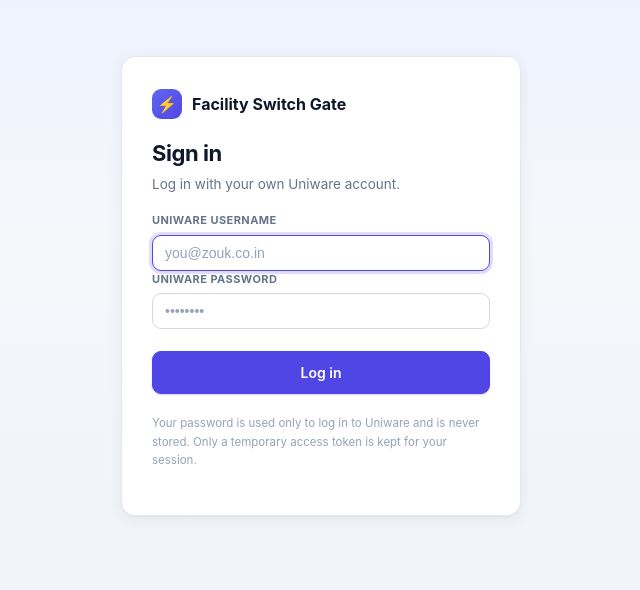
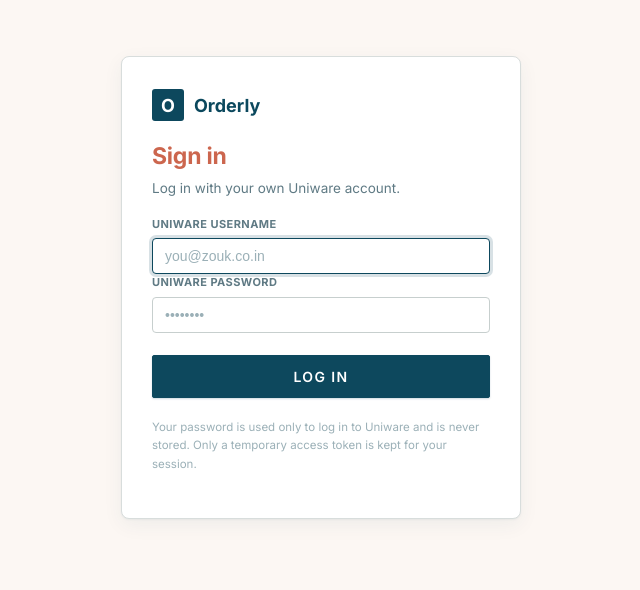
Before and after one commit to eswarmediboina-jpg/Inventory-Allocation-Gate, a Flask app: page /login in a window 1280 px wide. Shown: the top 590 px of the page, without its empty margins (319-959 px from the left). Run offline with Flask 3, Linux system fonts and the light colour scheme.

Commit message:
Rebrand to Orderly + Zouk brand skin (teal/terracotta/cream, Inter, squared)
Pulled Zouk's real tokens from the storefront: deep teal #0d485d primary,
terracotta #cc664e headings, cream #fcf7f3 background, Inter, uppercase
squared buttons. Renamed app to Orderly (brand mark + titles).

```diff
--- a/static/app.css
+++ b/static/app.css
@@ -2,31 +2,37 @@
    Facility Switch Gate — shared design system
    Clean, modern ops tool. Slate neutrals + indigo primary.
    ========================================================================== */
+@import url('https://fonts.googleapis.com/css2?family=Inter:wght@400;500;600;700&display=swap');
+
+/* Zouk brand system — deep teal + terracotta on warm cream, Inter, squared. */
 :root {
-  --bg:        #eef1f6;
-  --bg-grad-1: #eef2ff;
-  --bg-grad-2: #f5f7fb;
+  --bg:        #fcf7f3;   /* Zouk cream */
+  --bg-grad-1: #fcf7f3;
+  --bg-grad-2: #ffffff;
   --surface:   #ffffff;
-  --border:    #e4e8f0;
-  --border-strong: #d4dae5;
-  --text:      #0f172a;
-  --text-mut:  #64748b;
-  --text-faint:#94a3b8;
+  --border:    #d8dddc;
+  --border-strong: #c7cfce;
+  --text:      #0b485d;   /* Zouk deep teal */
+  --text-mut:  #5f7a84;
+  --text-faint:#9bb0b7;
 
-  --primary:   #4f46e5;
-  --primary-h: #4338ca;
-  --primary-weak: #eef2ff;
+  --primary:   #0d485d;   /* Zouk teal (buttons/links) */
+  --primary-h: #093749;
+  --primary-weak: #e6edf1;
 
-  --ok-bg: #dcfce7; --ok-tx: #15803d;
-  --warn-bg: #fef3c7; --warn-tx: #b45309;
-  --dang-bg: #fee2e2; --dang-tx: #b91c1c;
-  --blue-bg: #dbeafe; --blue-tx: #1d4ed8;
+  --accent:    #cc664e;   /* Zouk terracotta (headings) */
+  --accent-h:  #b4553f;
 
-  --radius: 14px;
-  --radius-sm: 9px;
-  --shadow: 0 1px 2px rgba(15,23,42,.04), 0 4px 16px rgba(15,23,42,.06);
-  --shadow-sm: 0 1px 2px rgba(15,23,42,.06);
-  --ring: 0 0 0 3px rgba(79,70,229,.18);
+  --ok-bg: #dce9d2; --ok-tx: #307a07;
+  --warn-bg: #fdecd8; --warn-tx: #b45309;
+  --dang-bg: #f7d7d7; --dang-tx: #cb2b2b;
+  --blue-bg: #e4edf0; --blue-tx: #0d485d;   /* facility pill = teal tint */
+
+  --radius: 8px;
+  --radius-sm: 4px;
+  --shadow: 0 1px 2px rgba(11,72,93,.05), 0 6px 20px rgba(11,72,93,.06);
+  --shadow-sm: 0 1px 2px rgba(11,72,93,.07);
+  --ring: 0 0 0 3px rgba(13,72,93,.16);
   --font: "Inter", -apple-system, BlinkMacSystemFont, "Segoe UI", Roboto, Helvetica, Arial, sans-serif;
 }
 
@@ -36,8 +42,7 @@ html, body { margin: 0; }
 body {
   font-family: var(--font);
   color: var(--text);
-  background: linear-gradient(180deg, var(--bg-grad-1) 0%, var(--bg-grad-2) 220px, var(--bg) 100%);
-  background-attachment: fixed;
+  background: var(--bg);
   font-size: 14px;
   line-height: 1.5;
   -webkit-font-smoothing: antialiased;
@@ -57,24 +62,24 @@ body {
   font-size: 15px; font-weight: 700; color: var(--text); letter-spacing: -.01em;
 }
 .who .brand .logo {
-  width: 26px; height: 26px; border-radius: 8px;
-  background: linear-gradient(135deg, #6366f1, #4f46e5);
+  width: 28px; height: 28px; border-radius: 3px;
+  background: var(--primary);
   display: inline-flex; align-items: center; justify-content: center;
-  color: #fff; font-size: 15px; box-shadow: 0 2px 6px rgba(79,70,229,.35);
+  color: #fff; font-size: 14px; font-weight: 700; box-shadow: 0 2px 6px rgba(11,72,93,.3);
 }
 .who .right { display: flex; align-items: center; gap: 14px; }
 .who a { color: var(--primary); text-decoration: none; font-weight: 600; }
 .who a:hover { text-decoration: underline; }
 
 /* ---- Headings ---- */
-h1 { font-size: 22px; font-weight: 700; letter-spacing: -.02em; margin: 14px 0 4px; }
+h1 { font-size: 23px; font-weight: 700; letter-spacing: -.01em; margin: 14px 0 4px; color: var(--accent); }
 h2 { font-size: 15px; font-weight: 700; margin: 0 0 4px; }
 p.sub { color: var(--text-mut); font-size: 13.5px; margin: 0 0 18px; max-width: 70ch; }
 
 .badge {
-  display: inline-block; background: var(--warn-bg); color: var(--warn-tx);
-  font-size: 11px; font-weight: 700; letter-spacing: .04em;
-  padding: 4px 10px; border-radius: 999px;
+  display: inline-block; background: #f6e3dd; color: var(--accent-h);
+  font-size: 10.5px; font-weight: 700; letter-spacing: .08em; text-transform: uppercase;
+  padding: 4px 10px; border-radius: 2px;
 }
 
 /* ---- Cards / panels ---- */
@@ -108,10 +113,11 @@ select { appearance: none; background-image:
 /* ---- Buttons ---- */
 button, .btn {
   display: inline-flex; align-items: center; justify-content: center; gap: 6px;
-  padding: 10px 18px; font-size: 13.5px; font-weight: 600; font-family: inherit;
+  padding: 11px 24px; font-size: 12.5px; font-weight: 600; font-family: inherit;
+  text-transform: uppercase; letter-spacing: .1em;
   color: #fff; background: var(--primary); border: 1px solid var(--primary);
-  border-radius: var(--radius-sm); cursor: pointer;
-  box-shadow: 0 1px 2px rgba(79,70,229,.25); transition: background .12s, box-shadow .12s, transform .02s;
+  border-radius: 2px; cursor: pointer;
+  box-shadow: 0 1px 2px rgba(11,72,93,.2); transition: background .12s, box-shadow .12s, transform .02s;
 }
 button:hover, .btn:hover { background: var(--primary-h); border-color: var(--primary-h); }
 button:active, .btn:active { transform: translateY(1px); }
--- a/templates/index.html
+++ b/templates/index.html
@@ -2,13 +2,13 @@
 <html lang="en">
 <head>
 <meta charset="UTF-8">
-<title>Facility Switch Gate</title>
-<link rel="stylesheet" href="{{ url_for('static', filename='app.css') }}?v=1">
+<title>Orderly · Facility Switch Gate</title>
+<link rel="stylesheet" href="{{ url_for('static', filename='app.css') }}?v=2">
 </head>
 <body>
 <div class="wrap">
   <div class="who">
-    <span class="brand"><span class="logo">⚡</span> Facility Switch Gate</span>
+    <span class="brand"><span class="logo">O</span> Orderly</span>
     <span class="right">Signed in as <strong>{{ username }}</strong> · <a href="{{ url_for('logout') }}">Log out</a></span>
   </div>
   <span class="badge">PHASE 0 · NO RULES ENFORCED</span>
--- a/templates/login.html
+++ b/templates/login.html
@@ -2,14 +2,14 @@
 <html lang="en">
 <head>
 <meta charset="UTF-8">
-<title>Log in · Facility Switch Gate</title>
-<link rel="stylesheet" href="{{ url_for('static', filename='app.css') }}?v=1">
+<title>Log in · Orderly</title>
+<link rel="stylesheet" href="{{ url_for('static', filename='app.css') }}?v=2">
 </head>
 <body>
   <div class="card">
-    <div class="brand" style="display:flex;align-items:center;gap:10px;margin-bottom:18px;font-weight:700;font-size:16px;">
-      <span class="logo" style="width:30px;height:30px;border-radius:9px;background:linear-gradient(135deg,#6366f1,#4f46e5);display:inline-flex;align-items:center;justify-content:center;color:#fff;">⚡</span>
-      Facility Switch Gate
+    <div class="brand" style="display:flex;align-items:center;gap:10px;margin-bottom:18px;font-weight:700;font-size:18px;color:#0b485d;">
+      <span class="logo" style="width:32px;height:32px;border-radius:3px;background:#0d485d;display:inline-flex;align-items:center;justify-content:center;color:#fff;font-weight:700;">O</span>
+      Orderly
     </div>
     <h1>Sign in</h1>
     <p class="sub">Log in with your own Uniware account.</p>
--- a/templates/order_detail.html
+++ b/templates/order_detail.html
@@ -2,8 +2,8 @@
 <html lang="en">
 <head>
 <meta charset="UTF-8">
-<title>Order {{ order_code }} · Partial shift</title>
-<link rel="stylesheet" href="{{ url_for('static', filename='app.css') }}?v=1">
+<title>Order {{ order_code }} · Orderly</title>
+<link rel="stylesheet" href="{{ url_for('static', filename='app.css') }}?v=2">
 </head>
 <body>
 <div class="wrap" style="max-width:800px;">
--- a/templates/result.html
+++ b/templates/result.html
@@ -2,8 +2,8 @@
 <html lang="en">
 <head>
 <meta charset="UTF-8">
-<title>Switch Result</title>
-<link rel="stylesheet" href="{{ url_for('static', filename='app.css') }}?v=1">
+<title>Switch Result · Orderly</title>
+<link rel="stylesheet" href="{{ url_for('static', filename='app.css') }}?v=2">
 </head>
 <body>
   <div class="card" style="max-width:680px;">
```
